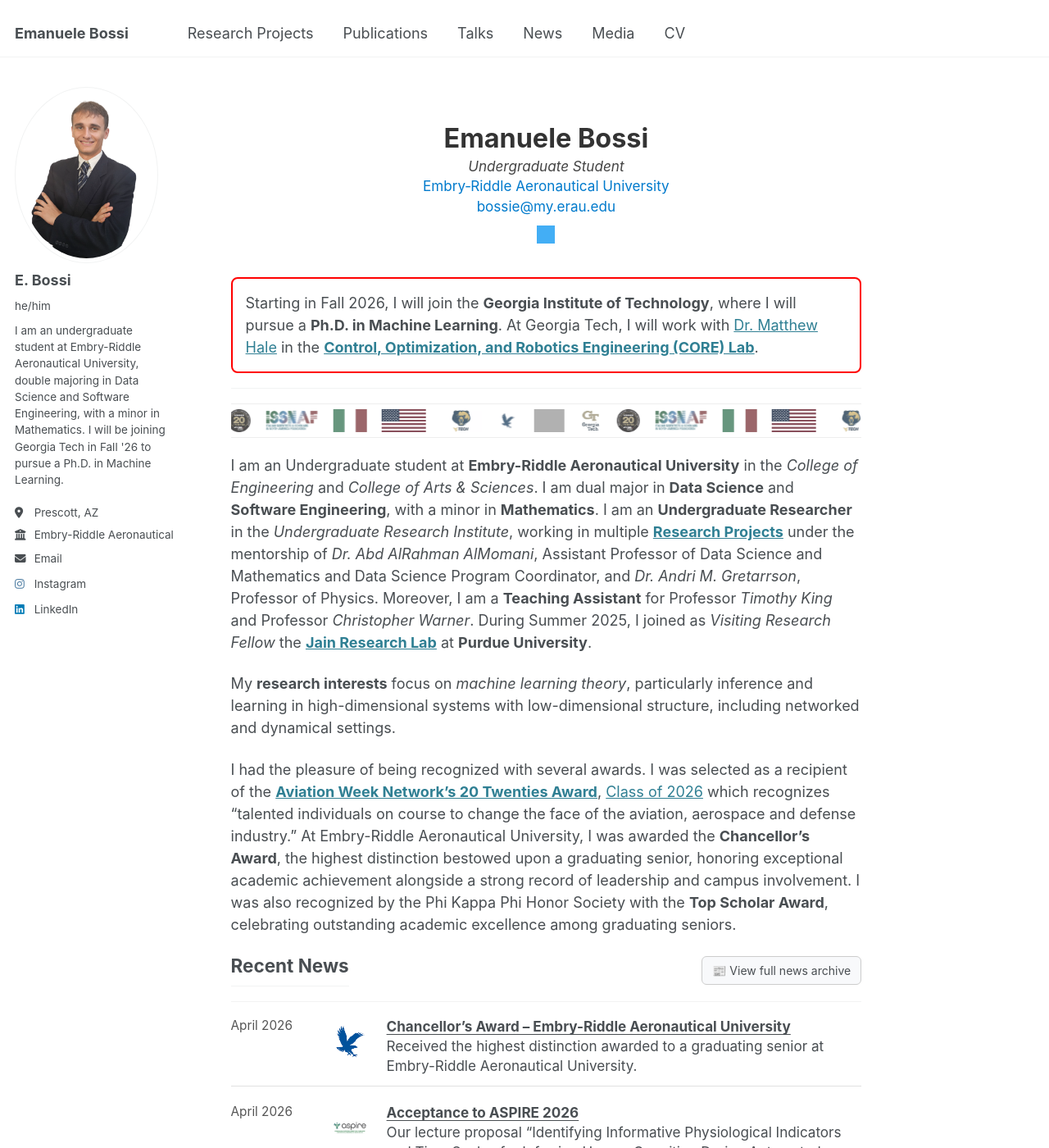
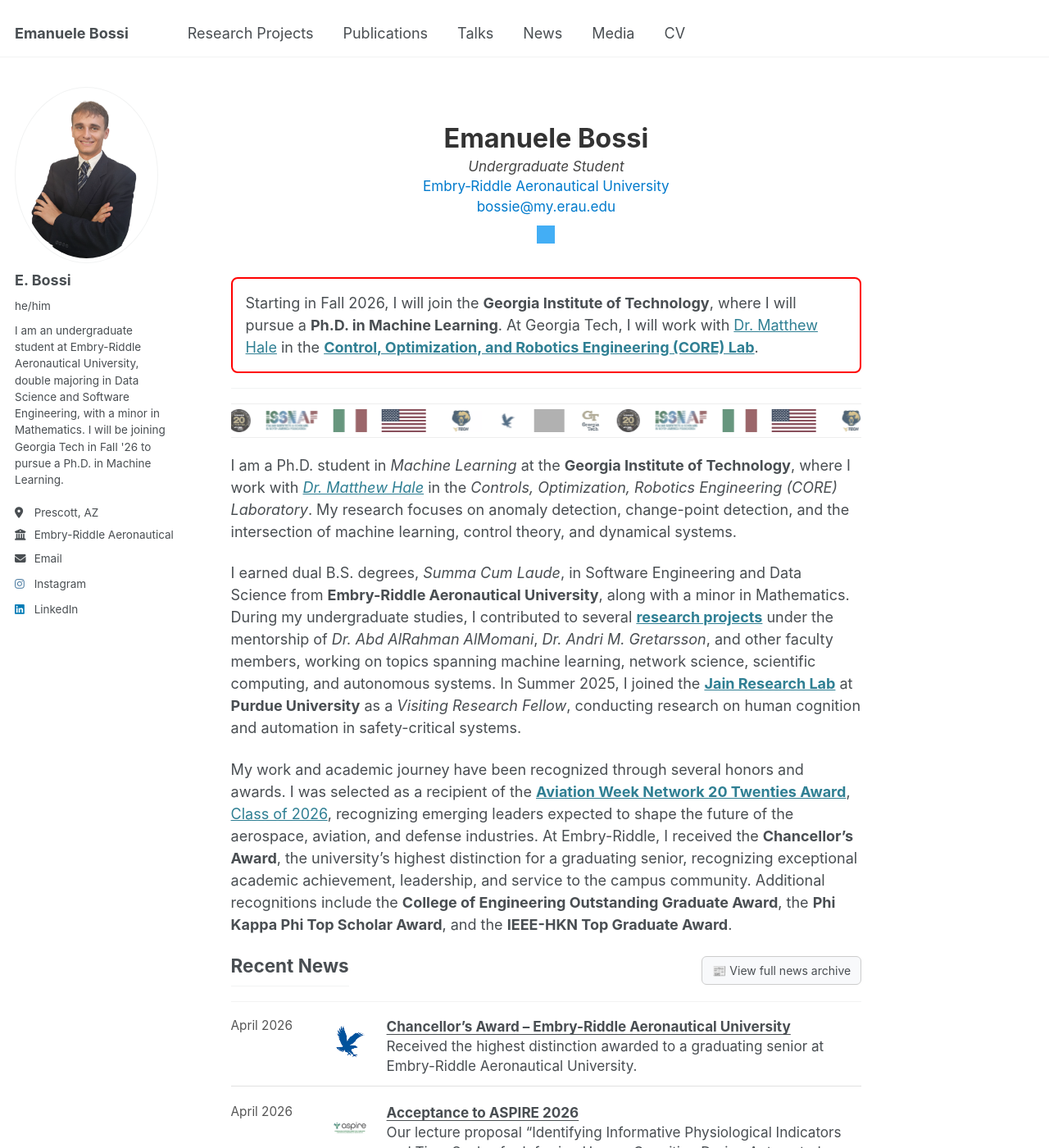
Before and after one commit to bossiemanuele/bossiemanuele.github.io, a Jekyll site: the page built from _pages/about.md, in a window 1280 px wide and 1400 px high. Shown: the whole window at 82% size. Built offline with Jekyll 4.4.1, drawn with Linux system fonts in a browser that asks for light colours; grey boxes are pictures that could not be loaded.

Commit message:
Update about.md

```diff
--- a/_pages/about.md
+++ b/_pages/about.md
@@ -157,11 +157,11 @@
 }
 </style>
 
-I am an Undergraduate student at **Embry-Riddle Aeronautical University** in the *College of Engineering* and *College of Arts & Sciences*. I am dual major in **Data Science** and **Software Engineering**, with a minor in **Mathematics**. I am an **Undergraduate Researcher** in the *Undergraduate Research Institute*, working in multiple [**Research Projects**](https://bossiemanuele.github.io/portfolio/) under the mentorship of *Dr. Abd AlRahman AlMomani*, Assistant Professor of Data Science and Mathematics and Data Science Program Coordinator, and *Dr. Andri M. Gretarrson*, Professor of Physics. Moreover, I am a **Teaching Assistant** for Professor *Timothy King* and Professor *Christopher Warner*. During Summer 2025, I joined as *Visiting Research Fellow* the [**Jain Research Lab**](https://engineering.purdue.edu/JainResearchLab/) at **Purdue University**.
+I am a Ph.D. student in *Machine Learning* at the **Georgia Institute of Technology**, where I work with [*Dr. Matthew Hale*](https://research.gatech.edu/people/matthew-hale) in the *Controls, Optimization, Robotics Engineering (CORE) Laboratory*. My research focuses on anomaly detection, change-point detection, and the intersection of machine learning, control theory, and dynamical systems.
 
-My **research interests** focus on *machine learning theory*, particularly inference and learning in high-dimensional systems with low-dimensional structure, including networked and dynamical settings.
+I earned dual B.S. degrees, *Summa Cum Laude*, in Software Engineering and Data Science from **Embry-Riddle Aeronautical University**, along with a minor in Mathematics. During my undergraduate studies, I contributed to several [**research projects**](https://bossiemanuele.github.io/portfolio/) under the mentorship of *Dr. Abd AlRahman AlMomani*, *Dr. Andri M. Gretarsson*, and other faculty members, working on topics spanning machine learning, network science, scientific computing, and autonomous systems. In Summer 2025, I joined the [**Jain Research Lab**](https://engineering.purdue.edu/JainResearchLab/) at **Purdue University** as a *Visiting Research Fellow*, conducting research on human cognition and automation in safety-critical systems.
 
-I had the pleasure of being recognized with several awards. I was selected as a recipient of the [**Aviation Week Network's 20 Twenties Award**](https://www.einpresswire.com/article/880869714/aviation-week-network-announces-class-of-2026-20-twenties-winners), [Class of 2026](https://20twenties.aviationweek.com/winners/winners1/) which recognizes "talented individuals on course to change the face of the aviation, aerospace and defense industry." At Embry-Riddle Aeronautical University, I was awarded the **Chancellor’s Award**, the highest distinction bestowed upon a graduating senior, honoring exceptional academic achievement alongside a strong record of leadership and campus involvement. I was also recognized by the Phi Kappa Phi Honor Society with the **Top Scholar Award**, celebrating outstanding academic excellence among graduating seniors.
+My work and academic journey have been recognized through several honors and awards. I was selected as a recipient of the [**Aviation Week Network 20 Twenties Award**](https://www.einpresswire.com/article/880869714/aviation-week-network-announces-class-of-2026-20-twenties-winners), [Class of 2026](https://20twenties.aviationweek.com/winners/winners1/), recognizing emerging leaders expected to shape the future of the aerospace, aviation, and defense industries. At Embry-Riddle, I received the **Chancellor’s Award**, the university’s highest distinction for a graduating senior, recognizing exceptional academic achievement, leadership, and service to the campus community. Additional recognitions include the **College of Engineering Outstanding Graduate Award**, the **Phi Kappa Phi Top Scholar Award**, and the **IEEE-HKN Top Graduate Award**.
 
 <div style="
   display: flex;
```
